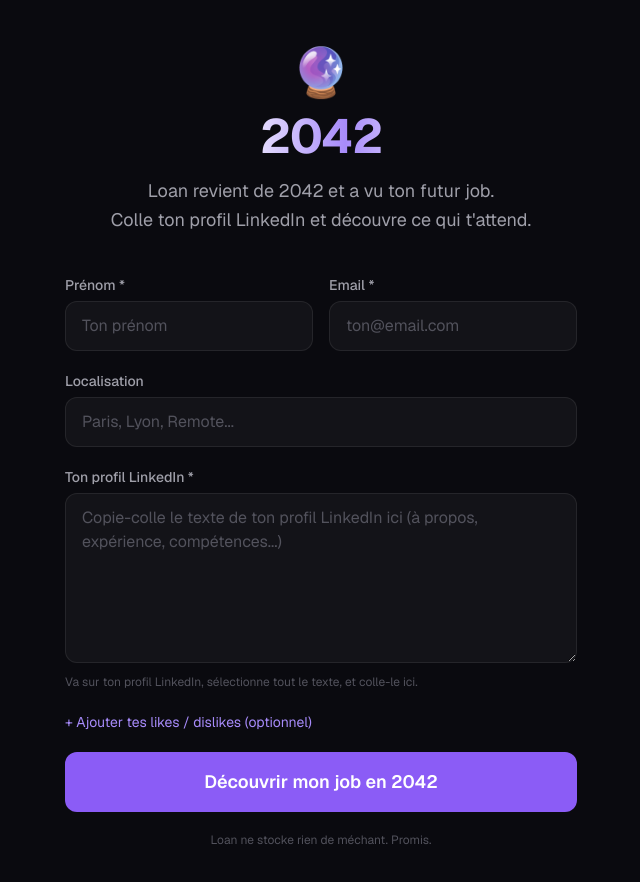
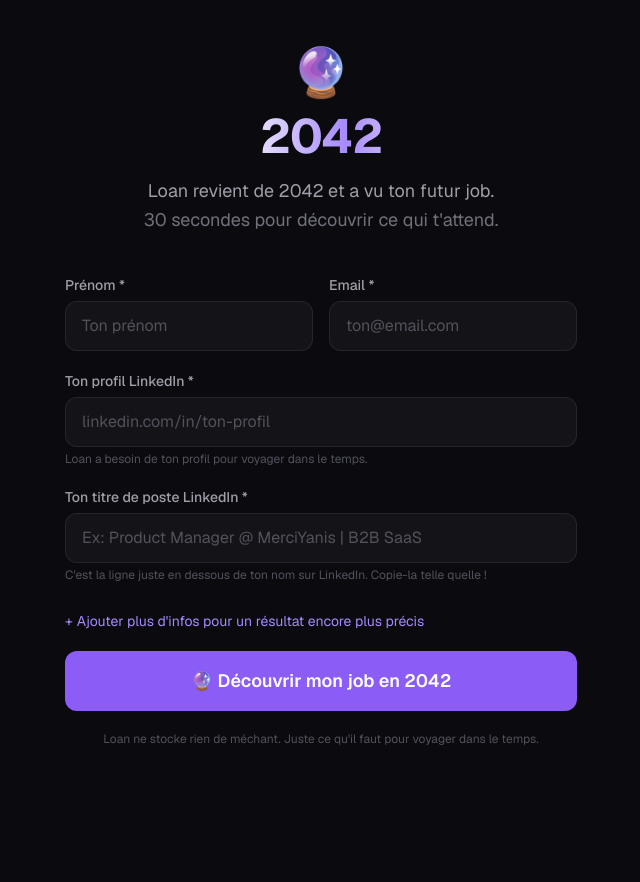
Before and after one commit to cheznola/loan, a Next.js app: page / in a window 1280 px wide. Shown: the top 882 px of the page, without its empty margins (319-959 px from the left). After the commit the page ends 800 px from the top, so only its background shows below. Built offline with nearby package versions, Linux system fonts and the light colour scheme.

Commit message:
Update page.tsx

```diff
--- a/app/page.tsx
+++ b/app/page.tsx
@@ -6,9 +6,12 @@
 const LOADING_MESSAGES = [
   "Loan consulte les archives de 2042...",
   "Analyse de ton profil en cours...",
-  "Calcul de ton salaire futur...",
-  "Vérification dans la base de données du futur...",
+  "Connexion aux bases de données du futur...",
+  "Calcul de ta trajectoire professionnelle...",
+  "Vérification de ton salaire en 2042...",
   "Loan négocie avec ton futur manager...",
+  "Synchronisation temporelle en cours...",
+  "Résultat imminent...",
 ];
 
 export default function Home() {
@@ -16,34 +19,74 @@
   const [formData, setFormData] = useState({
     prenom: "",
     email: "",
-    localisation: "",
+    linkedinUrl: "",
+    jobTitle: "",
     profileText: "",
-    likes: "",
-    dislikes: "",
   });
   const [loading, setLoading] = useState(false);
   const [loadingMsg, setLoadingMsg] = useState(LOADING_MESSAGES[0]);
+  const [loadingProgress, setLoadingProgress] = useState(0);
   const [error, setError] = useState("");
   const [showOptional, setShowOptional] = useState(false);
 
+  // Validate LinkedIn URL format
+  const isValidLinkedInUrl = (url: string) => {
+    if (!url) return true; // Empty is handled by required
+    return /^(https?:\/\/)?(www\.)?linkedin\.com\/in\/[\w-]+\/?$/i.test(url);
+  };
+
   const handleSubmit = async (e: React.FormEvent) => {
     e.preventDefault();
+
+    // Validate LinkedIn URL
+    if (!isValidLinkedInUrl(formData.linkedinUrl)) {
+      setError("L'URL LinkedIn n'est pas valide. Elle doit ressembler à : linkedin.com/in/ton-profil");
+      return;
+    }
+
     setLoading(true);
     setError("");
+    setLoadingProgress(0);
 
-    // Cycle loading messages
+    // Theatrical loader: cycle messages + progress bar
     let msgIndex = 0;
+    const totalDuration = 4000; // 4 seconds of theatre
+    const intervalTime = 500;
+    let elapsed = 0;
+
     const interval = setInterval(() => {
-      msgIndex = (msgIndex + 1) % LOADING_MESSAGES.length;
-      setLoadingMsg(LOADING_MESSAGES[msgIndex]);
-    }, 3000);
+      elapsed += intervalTime;
+      setLoadingProgress(Math.min((elapsed / totalDuration) * 100, 95));
+
+      if (elapsed % 1000 === 0) {
+        msgIndex = (msgIndex + 1) % LOADING_MESSAGES.length;
+        setLoadingMsg(LOADING_MESSAGES[msgIndex]);
+      }
+    }, intervalTime);
+
+    // Wait for theatrical minimum before showing result
+    const theatrePromise = new Promise(resolve => setTimeout(resolve, totalDuration));
 
     try {
-      const res = await fetch("/api/predict", {
-        method: "POST",
-        headers: { "Content-Type": "application/json" },
-        body: JSON.stringify(formData),
-      });
+      // Combine jobTitle + profileText for the API
+      // The title goes first (will be weighted x5 by the algo)
+      const combinedProfile = formData.jobTitle + "\n\n" + (formData.profileText || "");
+
+      const [res] = await Promise.all([
+        fetch("/api/predict", {
+          method: "POST",
+          headers: { "Content-Type": "application/json" },
+          body: JSON.stringify({
+            prenom: formData.prenom,
+            email: formData.email,
+            linkedinUrl: formData.linkedinUrl,
+            profileText: combinedProfile,
+          }),
+        }),
+        theatrePromise, // Wait for theatre to complete
+      ]);
+
+      setLoadingProgress(100);
 
       if (!res.ok) {
         const data = await res.json();
@@ -51,7 +94,6 @@
       }
 
       const result = await res.json();
-      // Store result in sessionStorage for the result page
       sessionStorage.setItem("prediction", JSON.stringify(result));
       router.push("/resultat");
     } catch (err) {
@@ -74,7 +116,16 @@
           <h2 className="text-2xl font-bold mb-4 shimmer-text">
             {loadingMsg}
           </h2>
-          <div className="flex justify-center gap-1.5 mt-6">
+
+          {/* Progress bar */}
+          <div className="w-full bg-[var(--card-bg)] rounded-full h-2 mb-6 overflow-hidden">
+            <div
+              className="h-full bg-gradient-to-r from-[var(--accent)] to-[var(--accent-light)] transition-all duration-300 ease-out"
+              style={{ width: `${loadingProgress}%` }}
+            />
+          </div>
+
+          <div className="flex justify-center gap-1.5">
             {[0, 1, 2].map((i) => (
               <div
                 key={i}
@@ -85,8 +136,8 @@
               />
             ))}
           </div>
-          <p className="text-sm text-zinc-500 mt-8">
-            Ça prend environ 15 secondes...
+          <p className="text-sm text-zinc-500 mt-6">
+            Loan analyse ton profil depuis 2042...
           </p>
         </div>
       </div>
@@ -104,15 +155,13 @@
         <p className="text-lg text-zinc-400 leading-relaxed">
           Loan revient de 2042 et a vu ton futur job.
           <br />
-          Colle ton profil LinkedIn et découvre ce qui t&apos;attend.
+          <span className="text-zinc-500">30 secondes pour découvrir ce qui t&apos;attend.</span>
         </p>
       </div>
 
       {/* Form */}
-      <form
-        onSubmit={handleSubmit}
-        className="w-full max-w-lg space-y-5"
-      >
+      <form onSubmit={handleSubmit} className="w-full max-w-lg space-y-5">
+        {/* Row 1: Prénom + Email */}
         <div className="grid grid-cols-1 sm:grid-cols-2 gap-4">
           <div>
             <label className="block text-sm font-medium text-zinc-400 mb-1.5">
@@ -146,80 +195,75 @@
           </div>
         </div>
 
-        <div>
-          <label className="block text-sm font-medium text-zinc-400 mb-1.5">
-            Localisation
-          </label>
-          <input
-            type="text"
-            value={formData.localisation}
-            onChange={(e) =>
-              setFormData({ ...formData, localisation: e.target.value })
-            }
-            className="w-full px-4 py-3 rounded-xl bg-[var(--card-bg)] border border-[var(--card-border)] text-white placeholder-zinc-600 focus:outline-none focus:border-[var(--accent)] focus:ring-1 focus:ring-[var(--accent)] transition"
-            placeholder="Paris, Lyon, Remote..."
-          />
-        </div>
-
+        {/* LinkedIn URL */}
         <div>
           <label className="block text-sm font-medium text-zinc-400 mb-1.5">
             Ton profil LinkedIn *
           </label>
-          <textarea
+          <input
+            type="url"
             required
-            rows={6}
-            value={formData.profileText}
+            value={formData.linkedinUrl}
             onChange={(e) =>
-              setFormData({ ...formData, profileText: e.target.value })
+              setFormData({ ...formData, linkedinUrl: e.target.value })
             }
-            className="w-full px-4 py-3 rounded-xl bg-[var(--card-bg)] border border-[var(--card-border)] text-white placeholder-zinc-600 focus:outline-none focus:border-[var(--accent)] focus:ring-1 focus:ring-[var(--accent)] transition resize-y"
-            placeholder="Copie-colle le texte de ton profil LinkedIn ici (à propos, expérience, compétences...)"
+            className="w-full px-4 py-3 rounded-xl bg-[var(--card-bg)] border border-[var(--card-border)] text-white placeholder-zinc-600 focus:outline-none focus:border-[var(--accent)] focus:ring-1 focus:ring-[var(--accent)] transition"
+            placeholder="linkedin.com/in/ton-profil"
           />
           <p className="text-xs text-zinc-600 mt-1">
-            Va sur ton profil LinkedIn, sélectionne tout le texte, et colle-le ici.
+            Loan a besoin de ton profil pour voyager dans le temps.
           </p>
         </div>
 
-        {/* Optional section toggle */}
-        <button
-          type="button"
-          onClick={() => setShowOptional(!showOptional)}
-          className="text-sm text-[var(--accent-light)] hover:underline"
-        >
-          {showOptional ? "− Masquer" : "+ Ajouter"} tes likes / dislikes
-          (optionnel)
-        </button>
+        {/* Job Title - THE KEY INPUT */}
+        <div>
+          <label className="block text-sm font-medium text-zinc-400 mb-1.5">
+            Ton titre de poste LinkedIn *
+          </label>
+          <input
+            type="text"
+            required
+            value={formData.jobTitle}
+            onChange={(e) =>
+              setFormData({ ...formData, jobTitle: e.target.value })
+            }
+            className="w-full px-4 py-3 rounded-xl bg-[var(--card-bg)] border border-[var(--card-border)] text-white placeholder-zinc-600 focus:outline-none focus:border-[var(--accent)] focus:ring-1 focus:ring-[var(--accent)] transition"
+            placeholder="Ex: Product Manager @ MerciYanis | B2B SaaS"
+          />
+          <p className="text-xs text-zinc-600 mt-1">
+            C&apos;est la ligne juste en dessous de ton nom sur LinkedIn. Copie-la telle quelle !
+          </p>
+        </div>
+
+        {/* Optional: Full profile */}
+        <div className="pt-2">
+          <button
+            type="button"
+            onClick={() => setShowOptional(!showOptional)}
+            className="text-sm text-[var(--accent-light)] hover:underline flex items-center gap-1"
+          >
+            <span>{showOptional ? "−" : "+"}</span>
+            <span>Ajouter plus d&apos;infos pour un résultat encore plus précis</span>
+          </button>
+        </div>
 
         {showOptional && (
-          <div className="grid grid-cols-1 sm:grid-cols-2 gap-4">
-            <div>
-              <label className="block text-sm font-medium text-zinc-400 mb-1.5">
-                Ce que tu aimes
-              </label>
-              <input
-                type="text"
-                value={formData.likes}
-                onChange={(e) =>
-                  setFormData({ ...formData, likes: e.target.value })
-                }
-                className="w-full px-4 py-3 rounded-xl bg-[var(--card-bg)] border border-[var(--card-border)] text-white placeholder-zinc-600 focus:outline-none focus:border-[var(--accent)] focus:ring-1 focus:ring-[var(--accent)] transition"
-                placeholder="Le café, les retros..."
-              />
-            </div>
-            <div>
-              <label className="block text-sm font-medium text-zinc-400 mb-1.5">
-                Ce que tu n&apos;aimes pas
-              </label>
-              <input
-                type="text"
-                value={formData.dislikes}
-                onChange={(e) =>
-                  setFormData({ ...formData, dislikes: e.target.value })
-                }
-                className="w-full px-4 py-3 rounded-xl bg-[var(--card-bg)] border border-[var(--card-border)] text-white placeholder-zinc-600 focus:outline-none focus:border-[var(--accent)] focus:ring-1 focus:ring-[var(--accent)] transition"
-                placeholder="Les meetings sans agenda..."
-              />
-            </div>
+          <div className="space-y-2 animate-in fade-in duration-200">
+            <label className="block text-sm font-medium text-zinc-400">
+              Ton profil complet (facultatif)
+            </label>
+            <textarea
+              rows={5}
+              value={formData.profileText}
+              onChange={(e) =>
+                setFormData({ ...formData, profileText: e.target.value })
+              }
+              className="w-full px-4 py-3 rounded-xl bg-[var(--card-bg)] border border-[var(--card-border)] text-white placeholder-zinc-600 focus:outline-none focus:border-[var(--accent)] focus:ring-1 focus:ring-[var(--accent)] transition resize-y"
+              placeholder="Pour un résultat ultra-personnalisé : va sur ton profil LinkedIn, fais Cmd+A (ou Ctrl+A) pour tout sélectionner, puis colle ici."
+            />
+            <p className="text-xs text-zinc-600">
+              💡 Astuce : Sur ta page LinkedIn, fais <kbd className="px-1.5 py-0.5 rounded bg-zinc-800 text-zinc-400">Cmd</kbd> + <kbd className="px-1.5 py-0.5 rounded bg-zinc-800 text-zinc-400">A</kbd> puis <kbd className="px-1.5 py-0.5 rounded bg-zinc-800 text-zinc-400">Cmd</kbd> + <kbd className="px-1.5 py-0.5 rounded bg-zinc-800 text-zinc-400">C</kbd> pour tout copier.
+            </p>
           </div>
         )}
 
@@ -233,11 +277,11 @@
           type="submit"
           className="w-full py-4 rounded-xl bg-[var(--accent)] hover:bg-[var(--accent-light)] text-white font-semibold text-lg transition-all hover:shadow-[0_0_30px_var(--accent-glow)] cursor-pointer"
         >
-          Découvrir mon job en 2042
+          🔮 Découvrir mon job en 2042
         </button>
 
         <p className="text-xs text-zinc-600 text-center">
-          Loan ne stocke rien de méchant. Promis.
+          Loan ne stocke rien de méchant. Juste ce qu&apos;il faut pour voyager dans le temps.
         </p>
       </form>
     </div>
```
